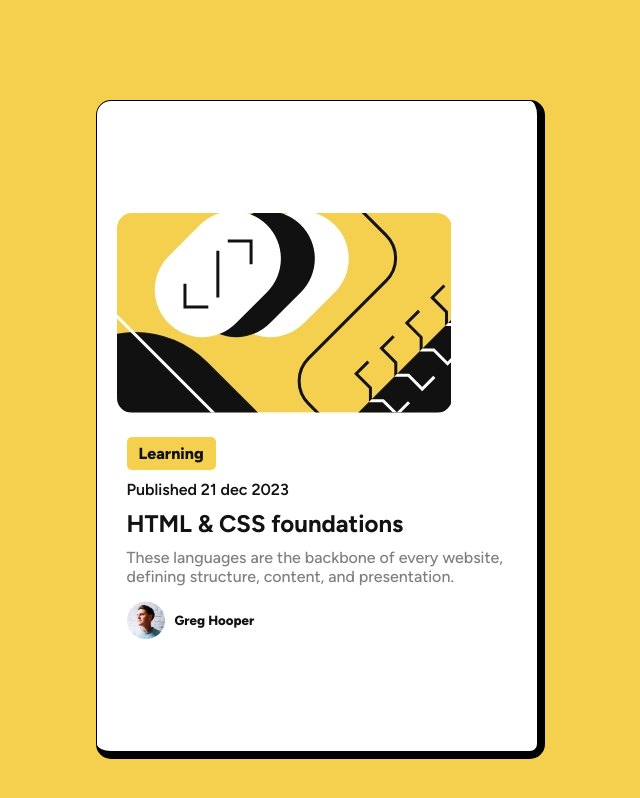
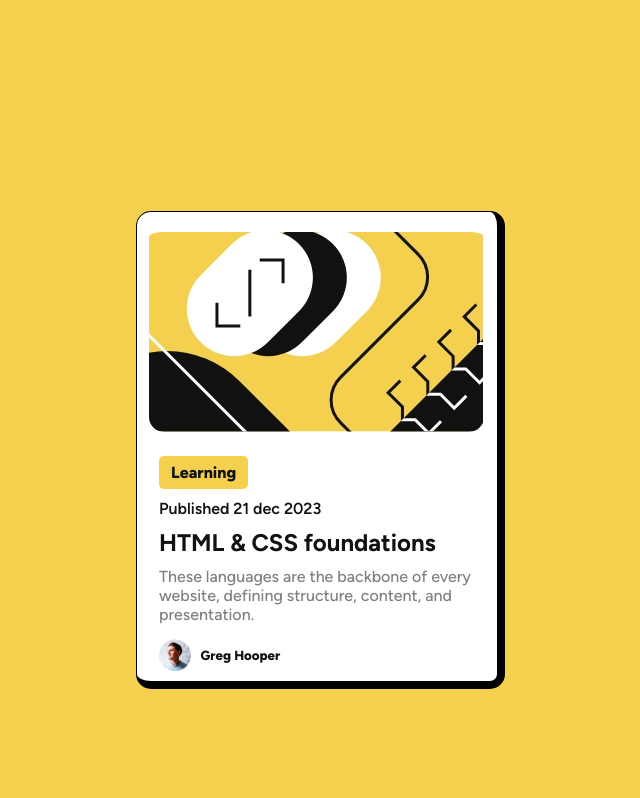
Before and after one commit to ritujha19/blog-preview-card, a plain HTML site: page index.html in a window 1280 px wide. Shown: the whole page, without its empty margins (320-960 px from the left). Drawn offline with Linux system fonts and the light colour scheme.

Commit message:
changing some property

```diff
--- a/style.css
+++ b/style.css
@@ -12,12 +12,13 @@ body{
     align-items: center;
     justify-content: center;
     font-family: 'figtree';
+    min-height: 100vh;
 }
 .container{
     background-color:  hsl(0, 0%, 100%);
     color: hsl(0, 0%, 7%);
-    width: 50vh;
-    height: 80vh;
+    width:25% ;
+    height: auto;
     text-align: left;
     display: flex;
     align-items: center;
@@ -31,6 +32,7 @@ body{
 }
 .article img{
     border-radius: 15px;
+    padding-top: 10px;
 }
 
 .text{
```
